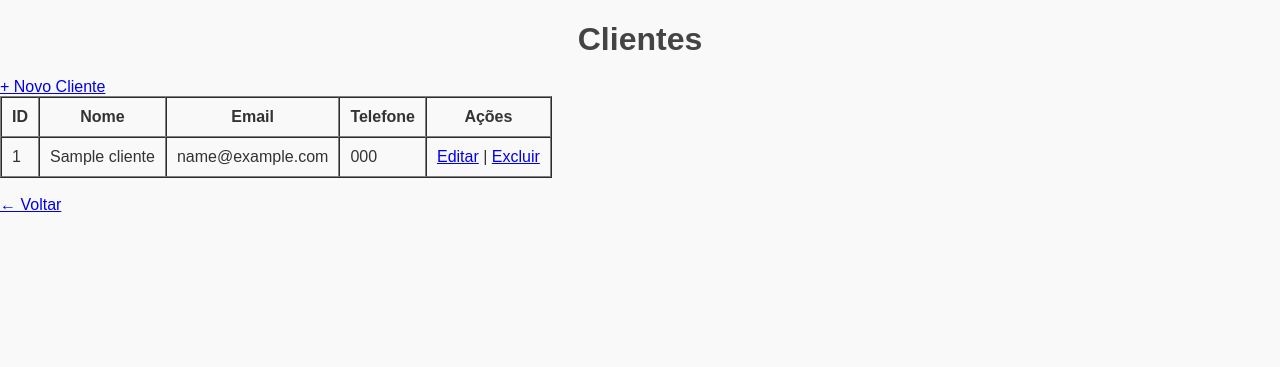
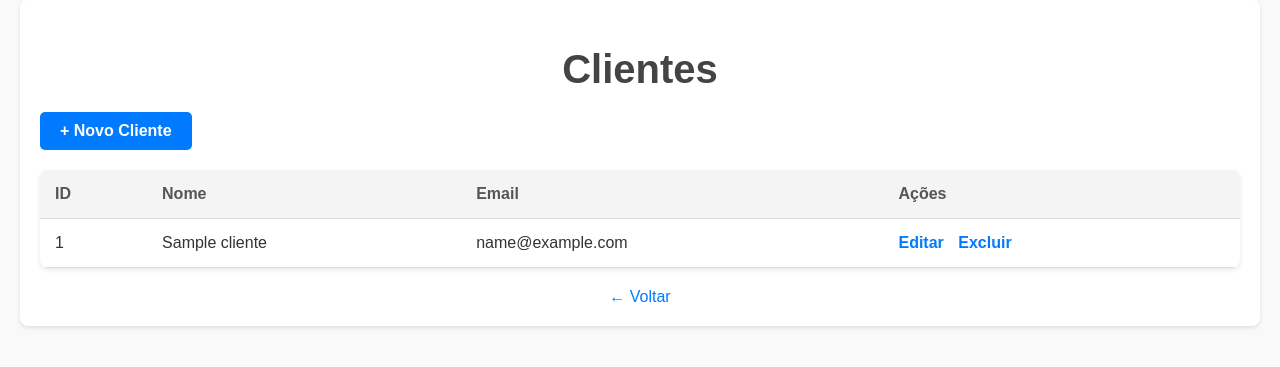
Before and after one commit to im4nu/TDE-3-Back-End, a PHP site: page /clientes/index.php in a window 1280 px wide. Shown: the top 367 px of the page. Run offline with PHP 8.4, Linux system fonts and the light colour scheme; tables that the repository leaves empty or names only in its code hold one stand-in row (values such as "Sample post").

Commit message:
improved ui on client flow

```diff
--- a/clientes/index.php
+++ b/clientes/index.php
@@ -1,3 +1,4 @@
+<!-- filepath: /home/manu/codes/locadora-php/clientes/index.php -->
 <?php
 require_once '../config/db.php';
 
@@ -6,32 +7,130 @@ $clientes = $stmt->fetchAll();
 ?>
 
 <!DOCTYPE html>
-<html>
+<html lang="pt-br">
 <head>
+    <meta charset="UTF-8">
+    <meta name="viewport" content="width=device-width, initial-scale=1.0">
     <title>Clientes</title>
     <link rel="stylesheet" href="../style.css">
+    <style>
+        body {
+            font-family: Arial, sans-serif;
+            margin: 0;
+            padding: 0;
+            background-color: #f9f9f9;
+            color: #333;
+        }
+
+        .container {
+            max-width: 1200px;
+            margin: 0 auto;
+            padding: 20px;
+        }
+
+        h1 {
+            text-align: center;
+            font-size: 2.5rem;
+            margin-bottom: 20px;
+            color: #444;
+        }
+
+        .btn {
+            display: inline-block;
+            padding: 10px 20px;
+            background-color: #007BFF;
+            color: #fff !important;
+            text-decoration: none;
+            border-radius: 5px;
+            font-size: 1rem;
+            transition: background-color 0.3s ease;
+        }
+
+        .btn:hover {
+            background-color: #0056b3;
+        }
+
+        table {
+            width: 100%;
+            border-collapse: collapse;
+            margin-top: 20px;
+            background-color: #fff;
+            box-shadow: 0 2px 4px rgba(0, 0, 0, 0.1);
+            border-radius: 8px;
+            overflow: hidden;
+        }
+
+        table th, table td {
+            padding: 15px;
+            text-align: left;
+            border-bottom: 1px solid #ddd;
+        }
+
+        table th {
+            background-color: #f4f4f4;
+            font-weight: bold;
+            color: #555;
+        }
+
+        table tr:hover {
+            background-color: #f1f1f1;
+        }
+
+        .actions a {
+            margin-right: 10px;
+            color: #007BFF;
+            text-decoration: none;
+            font-weight: bold;
+        }
+
+        .actions a:hover {
+            text-decoration: underline;
+        }
+
+        .back-link {
+            display: block;
+            margin-top: 20px;
+            text-align: center;
+            color: #007BFF;
+            text-decoration: none;
+            font-size: 1rem;
+        }
+
+        .back-link:hover {
+            text-decoration: underline;
+        }
+    </style>
 </head>
 <body>
+    <div class="container">
         <h1>Clientes</h1>
-    <a href="create.php">+ Novo Cliente</a>
-    <table border="1" cellpadding="10" cellspacing="0">
+        <div class="actions">
+            <a href="create.php" class="btn">+ Novo Cliente</a>
+        </div>
+        <table>
+            <thead>
                 <tr>
-            <th>ID</th><th>Nome</th><th>Email</th><th>Telefone</th><th>Ações</th>
+                    <th>ID</th>
+                    <th>Nome</th>
+                    <th>Email</th>
+                    <th>Ações</th>
                 </tr>
+            </thead>
+            <tbody>
                 <?php foreach ($clientes as $cliente): ?>
                     <tr>
                         <td><?= $cliente['id'] ?></td>
                         <td><?= $cliente['nome'] ?></td>
                         <td><?= $cliente['email'] ?></td>
-                <td><?= $cliente['telefone'] ?></td>
-                <td>
-                    <a href="edit.php?id=<?= $cliente['id'] ?>">Editar</a> |
+                        <td class="actions">
+                            <a href="edit.php?id=<?= $cliente['id'] ?>">Editar</a>
                             <a href="delete.php?id=<?= $cliente['id'] ?>" onclick="return confirm('Tem certeza?')">Excluir</a>
                         </td>
                     </tr>
                 <?php endforeach; ?>
+            </tbody>
         </table>
-    <br>
-    <a href="../index.php">← Voltar</a>
+        <a href="../index.php" class="back-link">← Voltar</a>
+    </div>
 </body>
 </html>
```
Also changed, not shown: clientes/create.php (+86 -15 lines), clientes/edit.php (+86 -15 lines). Lines whose indentation alone changed are shown as unchanged.
